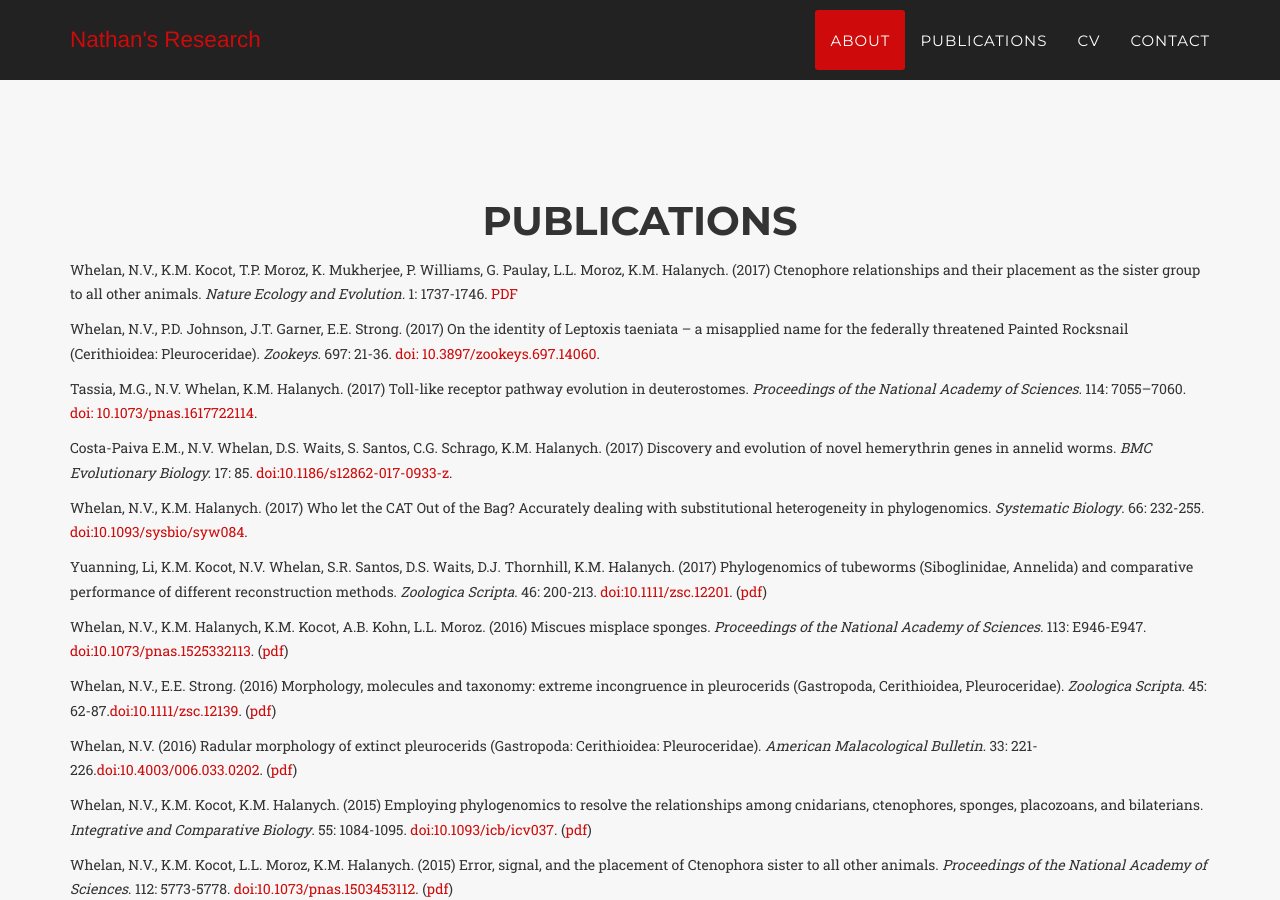
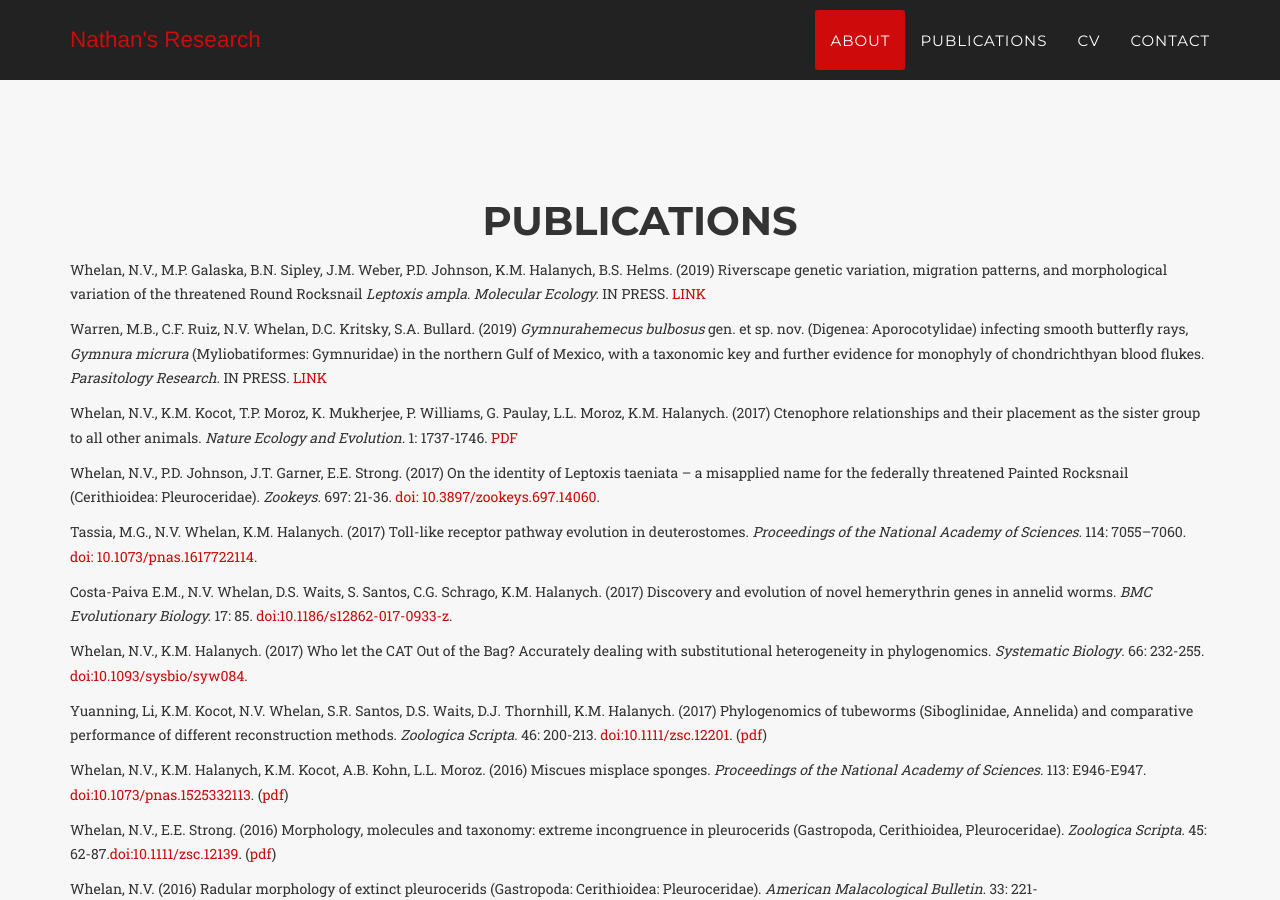
Before and after one commit to NathanWhelan/nathanwhelan.github.io, a Jekyll site: the page built from index.html, in a window 1280 px wide and 900 px high, scrolled down 2879 px. Built offline with Jekyll 4.4.1, drawn with Linux system fonts in a browser that asks for light colours; some web fonts are replaced.

Commit message:
Added early 2019 publications

```diff
--- a/_includes/publications.html
+++ b/_includes/publications.html
@@ -6,6 +6,15 @@
                     <h2 class="section-heading">Publications</h2>
                 </div>
             </div>
+
+
+<div class="box"><div class="box-title"></div><div class="box-body">
+	<p> Whelan, N.V., M.P. Galaska, B.N. Sipley, J.M. Weber, P.D. Johnson, K.M. Halanych, B.S. Helms. (2019) Riverscape genetic variation, migration patterns, and morphological variation of the threatened Round Rocksnail <i>Leptoxis ampla</i>. <i>Molecular Ecology.</i> IN PRESS. <a href="https://doi.org/10.1111/mec.15032">LINK</a></p>
+</div><div class="box-footer"> </div></div>
+
+<div class="box"><div class="box-title"></div><div class="box-body">
+	<p> Warren, M.B., C.F. Ruiz, N.V. Whelan, D.C. Kritsky, S.A. Bullard. (2019) <i>Gymnurahemecus bulbosus</i> gen. et sp. nov. (Digenea: Aporocotylidae) infecting smooth butterfly rays, <i>Gymnura micrura</i> (Myliobatiformes: Gymnuridae) in the northern Gulf of Mexico, with a taxonomic key and further evidence for monophyly of chondrichthyan blood flukes. <i>Parasitology Research.</i> IN PRESS. <a href="https://doi.org/10.1007/s00436-018-06202-9">LINK</a></p>
+</div><div class="box-footer"> </div></div>
 
 <div class="box"><div class="box-title"></div><div class="box-body">
 	<p> Whelan, N.V., K.M. Kocot, T.P. Moroz, K. Mukherjee, P. Williams, G. Paulay, L.L. Moroz, K.M. Halanych. (2017) Ctenophore relationships and their placement as the sister group to all other animals. <i>Nature Ecology and Evolution.</i> 1: 1737-1746. <a href="http://rdcu.be/wAL8">PDF</a></p>
```
